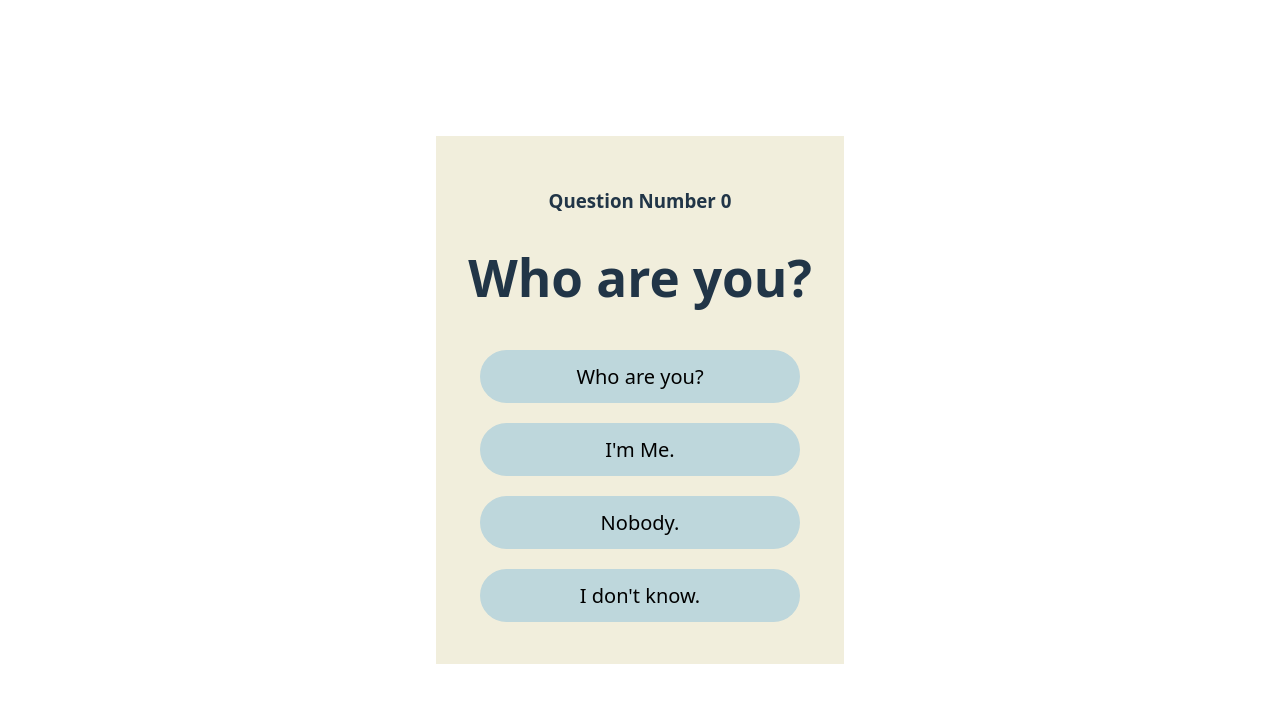
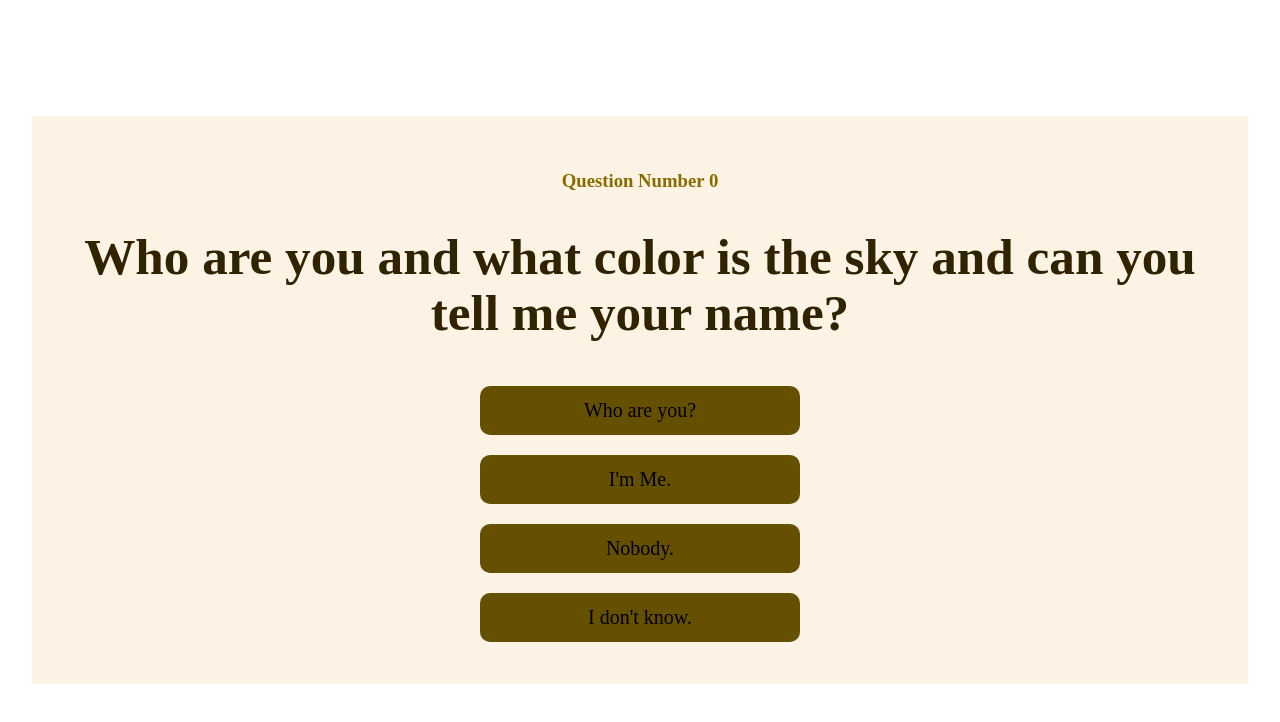
Before and after one commit to endeav007/React-Fantasy-Quiz, a React (Vite) app in the folder my-react-project/: page / in a window 1280 px wide. Shown: the top 722 px of the page. Built offline with nearby package versions, Linux system fonts and the light colour scheme.

Commit message:
updated visual style to support web acessibility

```diff
--- a/my-react-project/src/App.css
+++ b/my-react-project/src/App.css
@@ -1,17 +1,29 @@
 #root {
+  font-family: serif;
   max-width: 1280px;
   margin: 0 auto;
   padding: 2rem;
   text-align: center;
+  color:#fcf3e4;
 }
 
+h3{color: #896c00; }
+
+h1{color: #302400; }
+
 .answer-button{
-  background: #BED7DC;
-  border-radius: 30px;
+  background: #654f00;
+  border-radius: 10px;
   font-size: 15pt;
   text-align: center;
   margin: .5em;
   width: 20rem;
+}
+
+.answer-button:hover{
+
+  background: #fcf3e4;
+  color: #654f00;
 
 }
 
@@ -21,6 +33,6 @@
 }
 
 .quiz-background{
-  background: #F1EEDC;
+  background: #fcf3e4;
   padding: 2em;
 }
--- a/my-react-project/src/questions.js
+++ b/my-react-project/src/questions.js
@@ -2,7 +2,7 @@ export const questions = [
 {
 
 id: 0,
-question: 'Who are you?',
+question: 'Who are you and what color is the sky and can you tell me your name?',
 answers:
 [
     {personalityType: "A", answer: "Who are you?"},
```
Also changed, not shown: my-react-project/src/App.jsx (+0 -7 lines).
